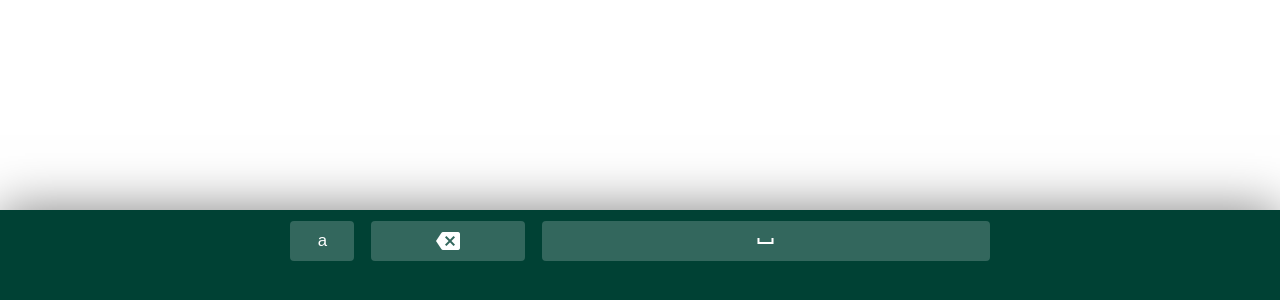
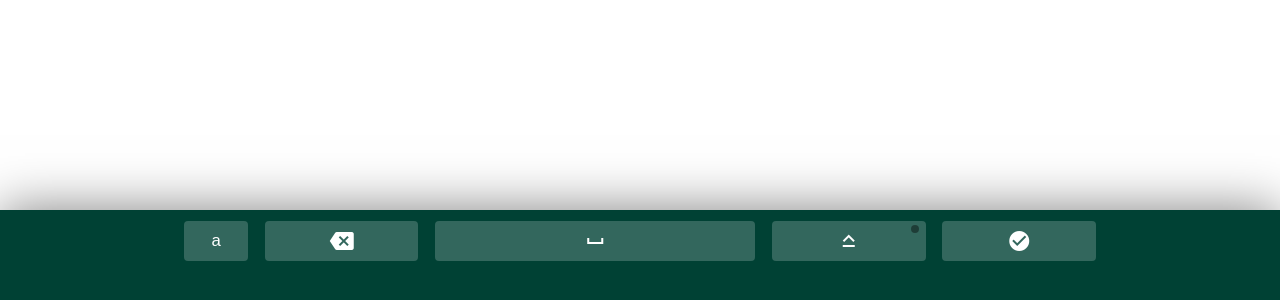
Before and after one commit to rusinner/virtual-keyboard, a plain HTML site: page index.html in a window 1280 px wide. Shown: the part 420-720 px from the top of the page. Drawn offline with Linux system fonts and the light colour scheme.

Commit message:
background-colours-need-fix

```diff
--- a/index.html
+++ b/index.html
@@ -19,6 +19,13 @@
 <button type = "button" class="keyboard__key keyboard__key--extra-wide">
     <i class="material-icons">space_bar</i>
 </button>
+<button type = "button" class="keyboard__key keyboard__key--wide keyboard__key--activatable">
+    <i class="material-icons">keyboard_capslock</i>
+</button>
+<button type = "button" class="keyboard__key keyboard__key--wide keyboard__key--dark">
+    <i class="material-icons">check_circle</i>
+</button>
+
 
 
         </div>
--- a/styles.scss
+++ b/styles.scss
@@ -42,7 +42,32 @@
         }
 
         .keyboard__key--extra-wide{
-            width:35%;
+            width:25%;
+        }
+
+        .keyboard__key--activatable{
+            &::after{
+                content:'';
+                top:0.5vh;
+                right:4%;
+                position:absolute;
+                width:0.5rem;
+                height: 0.5rem;
+                background: rgba(0,0,0,0.4);
+                border-radius: 50%;
+
+            }
+            .keyboard__key--active{
+                &::after{
+                    background:#08ff00 ;
+                }
+            }
+
+            .keyboard__key--dark{
+                background: rgba(0,0,0,0.125);
+            }
+
+
         }
 
     }
```
Also changed, not shown: styles.css, 1 other file.
